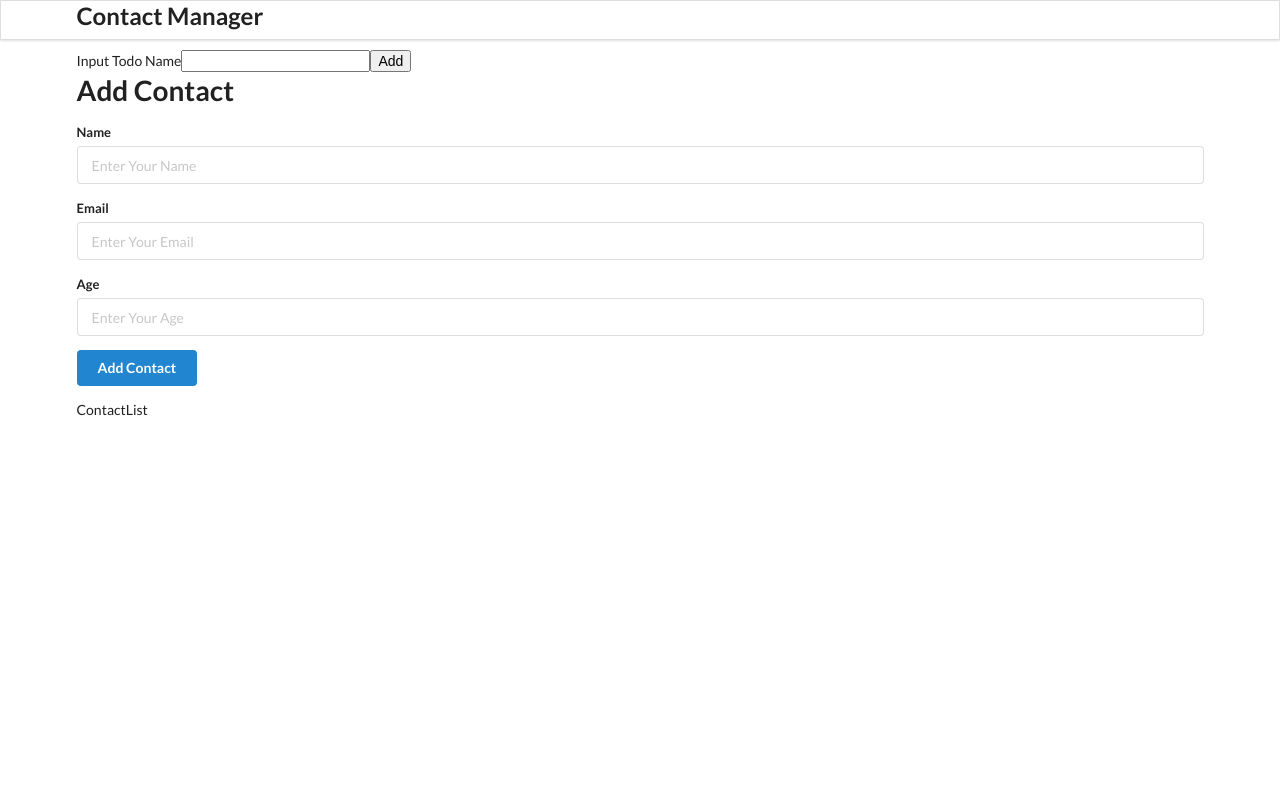
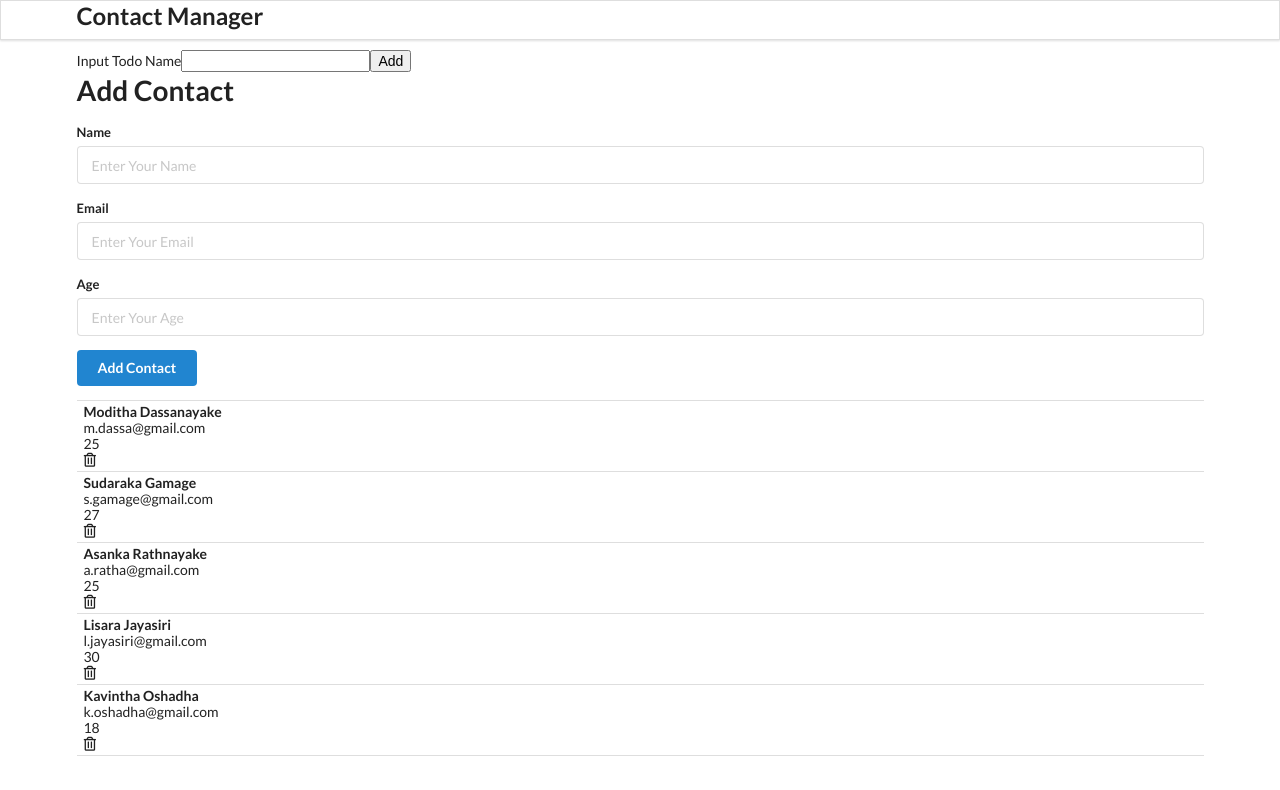
Before and after one commit to ModiDev/react-demo-app, a React (Create React App) app: page / in a window 1280 px wide. Shown: the top 790 px of the page. Built offline with nearby package versions, Linux system fonts and the light colour scheme.

Commit message:
contact list json data

```diff
--- a/src/Components/App.js
+++ b/src/Components/App.js
@@ -7,7 +7,7 @@ import ContactList from './ContactList';
 
 function App() {
 
-  const contactList = [
+  const contacts = [
     {
        id:1,
       "name":"Moditha Dassanayake",
@@ -36,6 +36,13 @@ function App() {
       "age":30
 
     },
+    {
+      id:5,
+     "name":"Kavintha Oshadha",
+     "email":"k.oshadha@gmail.com",
+     "age":18
+
+   },
   ];
 
   return (
@@ -43,7 +50,7 @@ function App() {
       <Header/>
       <Todo/>
       <AddContact/>
-      <ContactList contactList={contactList}/>
+      <ContactList contactsList={contacts}/>
     </div>
   );
 }
--- a/src/Components/ContactList.js
+++ b/src/Components/ContactList.js
@@ -1,12 +1,20 @@
 import React from "react";
 
 const ContactList = (props) =>{
-    console.log(props);
-   return(
-    <div className="container ui celled list">ContactList</div>
-   );
-
-
+    const renderContactList = props.contactsList.map((contact)=>{
+        return(
+            <div className="item">
+                <div className="content">
+                    <div className="header">{contact.name}</div>
+                    <div>{contact.email}</div>
+                    <div>{contact.age}</div>
+                </div>
+                <i className="trash alternate outline icon"></i>
+            </div>
+        );
+    });
+    return(
+    <div className="container ui celled list">{renderContactList}</div>
+    );
 }
-
 export default ContactList;
```
